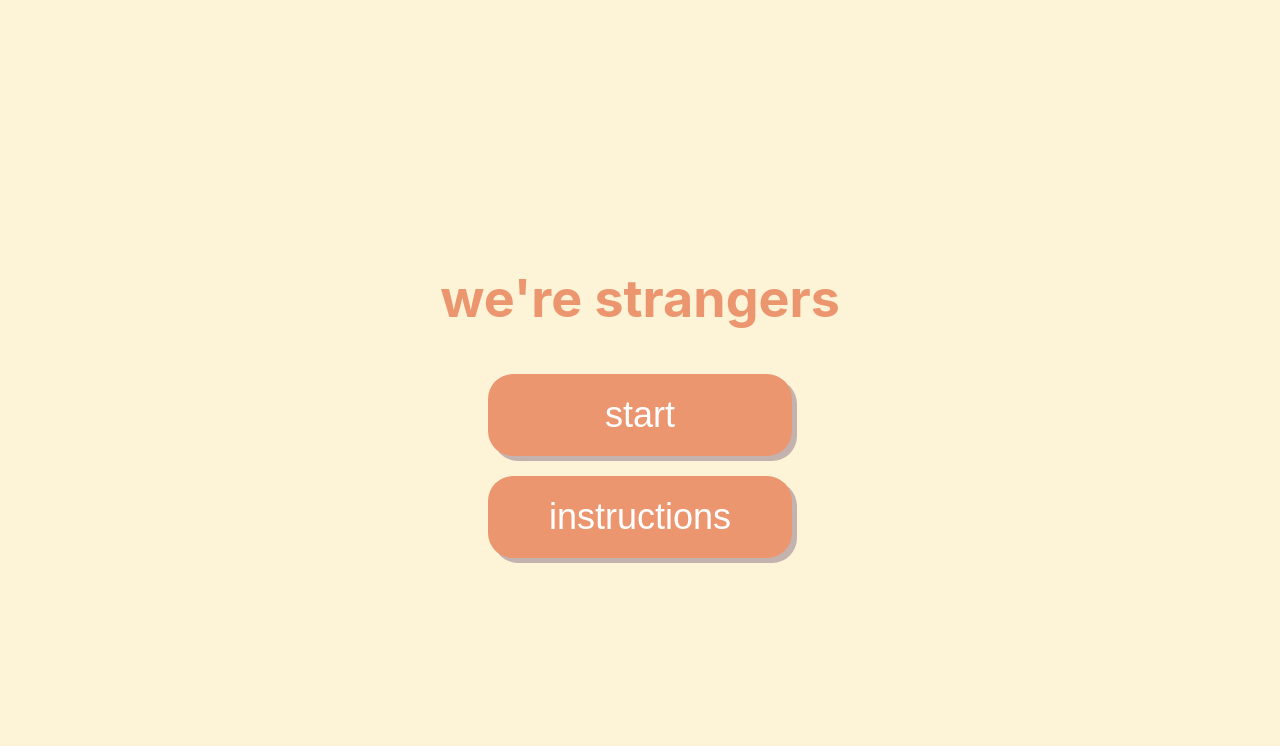
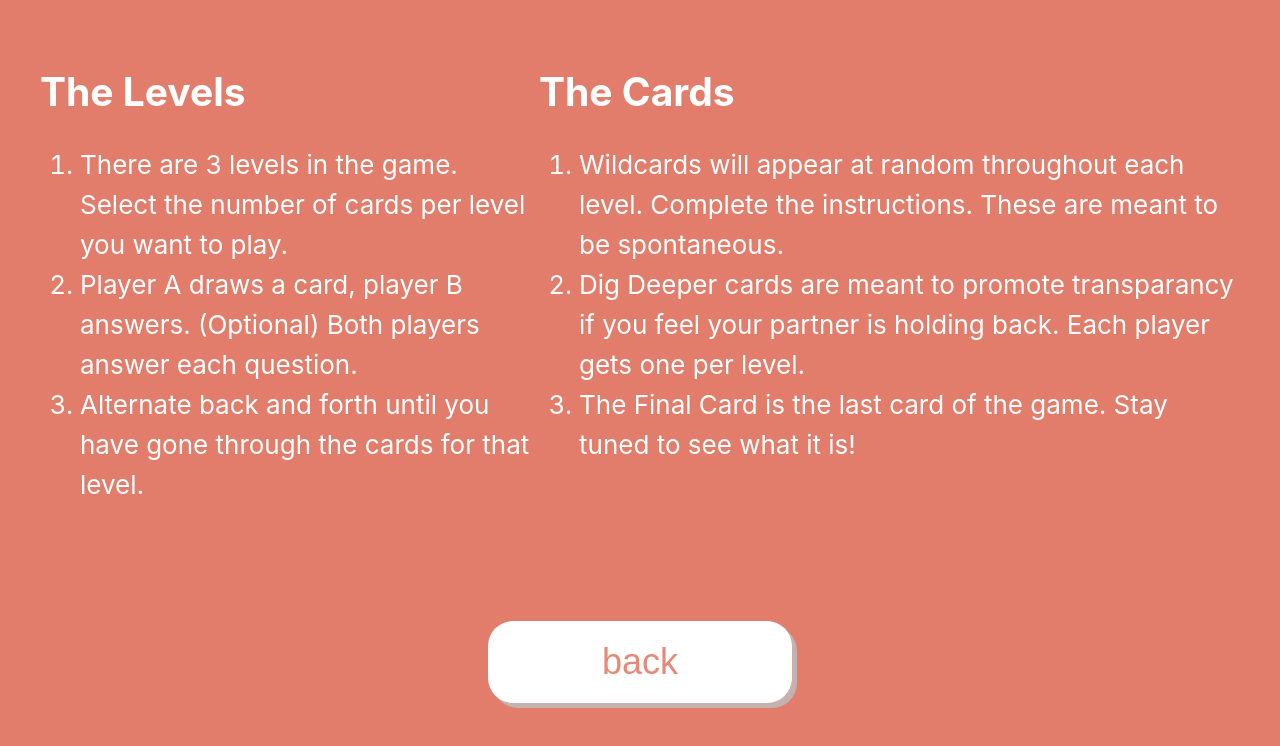
Before and after one commit to cindyxzhang/wnrs, a React (Create React App) app in the folder frontend/: page / in a window 1280 px wide. Shown: the top 746 px of the page. Built offline with nearby package versions, Linux system fonts and the light colour scheme.

Commit message:
added instructions page

```diff
--- a/frontend/src/components/GenericButton/styles.css
+++ b/frontend/src/components/GenericButton/styles.css
@@ -3,20 +3,22 @@
 .g-button {
   width: 304px;
   height: 82px;
-color: white;
-background-color: #EB966F;
+  color: #e68977;
+  background-color: white;
   border-radius: 25px;
   border: none;
   font-size: 36px;
-box-shadow: 5px 5px #C3B2AE;
-margin: 10px;
+  box-shadow: 5px 5px #c3b2ae;
+  margin: 50px;
   outline: none;
 }
 
-.g-button:hover {background-color: #3e8e41}
+.g-button:hover {
+  background-color: #d6fff6;
+}
 
 .g-button:active {
-  background-color: #3e8e41;
-  box-shadow: 0 5px #666;
+  background-color: #c1e7dd;
+  box-shadow: 0 5px #b7876b;
   transform: translateY(4px);
 }
--- a/frontend/src/index.js
+++ b/frontend/src/index.js
@@ -1,16 +1,17 @@
-import React from 'react';
-import ReactDOM from 'react-dom';
-import './index.css';
-import App from './App';
-import * as serviceWorker from './serviceWorker';
-import './pages/Landing.css';
-import Landing from './pages/Landing';
+import React from "react";
+import ReactDOM from "react-dom";
+import "./index.css";
+import App from "./App";
+import * as serviceWorker from "./serviceWorker";
+import "./pages/Landing.css";
+import Landing from "./pages/Landing";
+import Instructions from "./pages/Instructions";
 
 ReactDOM.render(
   <React.StrictMode>
-    <Landing />
+    <Instructions />
   </React.StrictMode>,
-  document.getElementById('root')
+  document.getElementById("root")
 );
 
 // If you want your app to work offline and load faster, you can change
--- /dev/null
+++ b/frontend/src/pages/Instructions.css
@@ -0,0 +1,30 @@
+.Instructions {
+  text-align: left;
+  color: white;
+  background-color: #e27d6b;
+  min-height: 100vh;
+  display: flex;
+  flex-direction: column;
+}
+
+.Instr-header {
+  color: white;
+  background-color: #e27d6b;
+  display: flex;
+  justify-content: center;
+  font-size: calc(10px + 2vmin);
+  margin: 40px;
+  line-height: 40px;
+}
+
+.Ins-back {
+  align-self: center;
+  justify-content: center;
+}
+/* .Ins-left {
+  padding: 10px;
+}
+
+.Ins-right {
+  padding: 10px;
+} */
--- /dev/null
+++ b/frontend/src/pages/Instructions.js
@@ -0,0 +1,51 @@
+import React from "react";
+import "./Instructions.css";
+import GenericButton from "../components/GenericButton/index.js";
+
+function Instructions() {
+  return (
+    <div className="Instructions">
+      <div className="Instr-header">
+        <div className="Ins-left">
+          <h2>The Levels</h2>
+          <ol>
+            <li>
+              There are 3 levels in the game. Select the number of cards per
+              level you want to play.{" "}
+            </li>
+            <li>
+              Player A draws a card, player B answers. (Optional) Both players
+              answer each question.{" "}
+            </li>
+            <li>
+              Alternate back and forth until you have gone through the cards for
+              that level.{" "}
+            </li>
+          </ol>
+        </div>
+        <div className="Ins-right">
+          <h2>The Cards </h2>
+          <ol>
+            <li>
+              Wildcards will appear at random throughout each level. Complete
+              the instructions. These are meant to be spontaneous.{" "}
+            </li>
+            <li>
+              Dig Deeper cards are meant to promote transparancy if you feel
+              your partner is holding back. Each player gets one per level.{" "}
+            </li>
+            <li>
+              The Final Card is the last card of the game. Stay tuned to see
+              what it is!{" "}
+            </li>
+          </ol>
+        </div>
+      </div>
+      <div className="Ins-back">
+        <GenericButton label="back"></GenericButton>
+      </div>
+    </div>
+  );
+}
+
+export default Instructions;
--- a/frontend/src/pages/Landing.css
+++ b/frontend/src/pages/Landing.css
@@ -1,14 +1,32 @@
 .Landing {
-  text-align: center;
+  text-align: left;
 }
 
 .Landing-header {
-    background-color: #FDF3D6;
-    min-height: 100vh;
-    display: flex;
-    flex-direction: column;
-    align-items: center;
-    justify-content: center;
-    font-size: calc(10px + 2vmin);
-    color: #EB966F;
-  }
+  background-color: #e27d6b;
+  min-height: 100vh;
+  display: flex;
+  flex-direction: row;
+  align-items: flex-end;
+  justify-content: center;
+  font-size: calc(10px + 2vmin);
+  color: white;
+}
+
+.Landing-header h1 {
+  position: absolute;
+  width: 585px;
+  height: 105px;
+  left: calc(50% - 585px / 2 - 205.5px);
+  top: calc(50% - 105px / 2 - 263.5px);
+  color: white;
+}
+
+.Landing-header p {
+  position: absolute;
+  width: 837px;
+  height: 257px;
+  left: calc(50% - 213px / 2 - 205.5px);
+  top: calc(50% - 268px / 2);
+  text-align: right;
+}
--- a/frontend/src/pages/Landing.js
+++ b/frontend/src/pages/Landing.js
@@ -7,8 +7,15 @@ function Landing() {
     <div className="Landing">
       <header className="Landing-header">
         <h1>we're strangers</h1>
-        <GenericButton label="start"></GenericButton>
+        <p>
+          we're strangers is a game with a mission: to make everyone strangers.
+          connection is overrated. join us in our effort to create absolutely
+          meaningless relationships. our mission can be witnessed in its
+          spontanous form on <em>'Too Hot to Handle.'</em>
+        </p>
         <GenericButton label="instructions"></GenericButton>
+        <GenericButton label="new game"></GenericButton>
+        <GenericButton label="join game"></GenericButton>
       </header>
     </div>
   );
```
Lines whose indentation alone changed are shown as unchanged.
